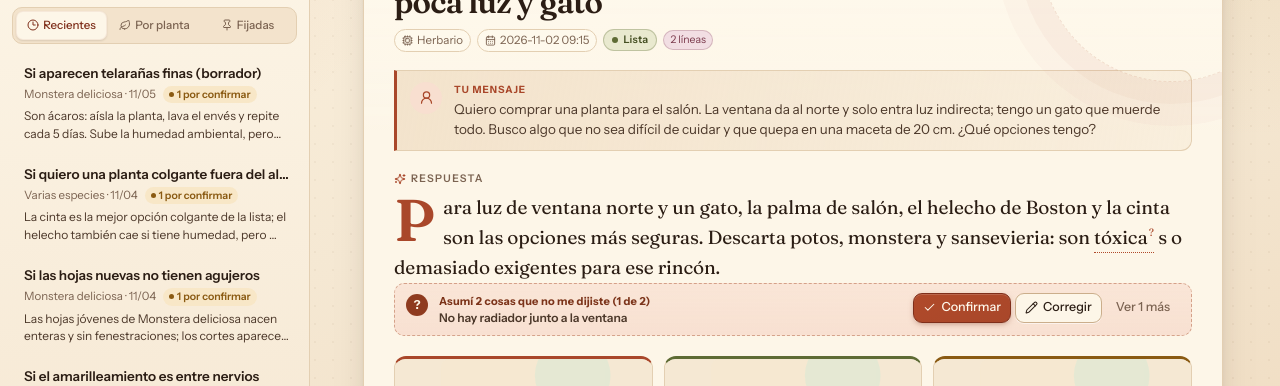
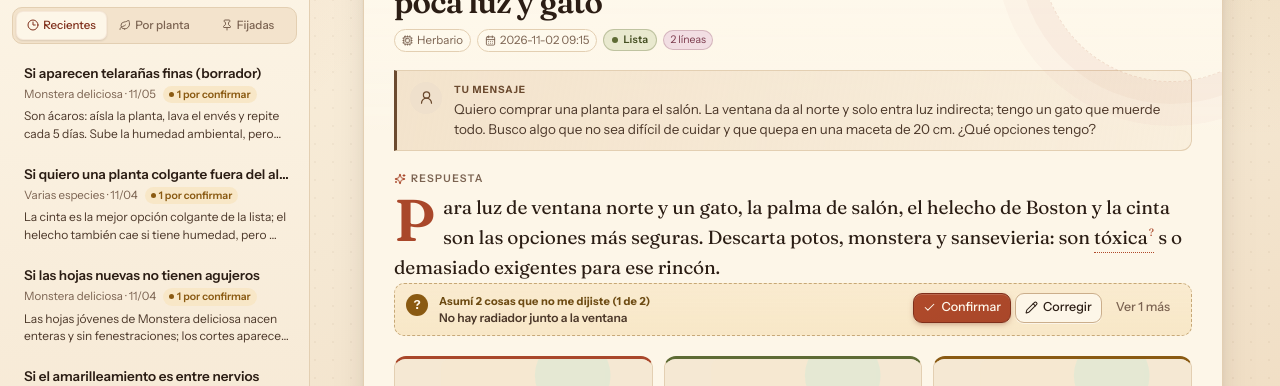
Before and after one commit to SergioCalcinaMuchica/herbario-ihc, a SvelteKit app: page / in a window 1280 px wide. Shown: the part 171-557 px from the top of the page. Built offline with nearby package versions, Linux system fonts and the light colour scheme.

Commit message:
Regla 5.6: el rojo deja de usarse en la franja de supuestos, en Tu mensaje y en el aviso de mascotas

```diff
--- a/src/styles/composer.css
+++ b/src/styles/composer.css
@@ -237,13 +237,13 @@ button.brief-chip:hover { border-color: var(--moss-mid); background: var(--moss-
 .safety-note {
   margin-top: 10px;
   padding: 9px 12px;
-  border: 1px solid color-mix(in srgb, var(--sienna) 35%, transparent);
-  border-left: 3px solid var(--terracotta);
+  border: 1px solid color-mix(in srgb, var(--ochre) 35%, transparent);
+  border-left: 3px solid var(--ochre);
   border-radius: 9px;
-  background: var(--terracotta-soft);
+  background: var(--ochre-soft);
   font-size: 12px;
   line-height: 1.45;
-  color: var(--sienna-dark);
+  color: var(--ochre-dark);
 }
 
 .chips { display: flex; gap: 6px; flex-wrap: wrap; margin-bottom: 8px; }
--- a/src/styles/lamina.css
+++ b/src/styles/lamina.css
@@ -182,7 +182,7 @@
   margin-top: 18px;
   padding: 11px 13px;
   border: 1px solid var(--line);
-  border-left: 3px solid var(--moss);
+  border-left: 3px solid var(--bark);
   border-radius: 0 11px 11px 0;
   background: linear-gradient(100deg, var(--panel-2), color-mix(in srgb, var(--panel-2) 40%, transparent));
 }
@@ -192,8 +192,8 @@
   width: 32px;
   height: 32px;
   border-radius: 50%;
-  background: var(--moss-soft);
-  color: var(--moss);
+  background: var(--bark-soft);
+  color: var(--bark);
 }
 .ask-icon svg { width: 15px; height: 15px; }
 .ask-label {
@@ -204,7 +204,7 @@
   font-weight: 700;
   letter-spacing: 0.1em;
   text-transform: uppercase;
-  color: var(--moss);
+  color: var(--bark);
 }
 .ask-text { margin-top: 2px; font-size: 13.5px; line-height: 1.5; color: var(--ink-soft); }
 
--- a/src/styles/overrides.css
+++ b/src/styles/overrides.css
@@ -212,9 +212,9 @@
   align-items: start;
   gap: 8px 9px;
   padding: 9px 11px;
-  border: 1px dashed color-mix(in srgb, var(--sienna) 45%, transparent);
+  border: 1px dashed color-mix(in srgb, var(--ochre) 45%, transparent);
   border-radius: 10px;
-  background: linear-gradient(180deg, color-mix(in srgb, var(--terracotta-soft) 75%, transparent), var(--terracotta-soft));
+  background: linear-gradient(180deg, color-mix(in srgb, var(--ochre-soft) 75%, transparent), var(--ochre-soft));
   font-size: 12px;
 }
 .assumptions-bar .q {
@@ -223,7 +223,7 @@
   width: 22px;
   height: 22px;
   border-radius: 50%;
-  background: var(--terracotta);
+  background: var(--ochre);
   color: var(--panel-warm);
   font-weight: 700;
   font-size: 12px;
@@ -231,9 +231,9 @@
   margin-top: 1px;
 }
 .assumptions-bar .bar-text { min-width: 0; display: grid; gap: 1px; }
-.assumptions-bar .bar-text strong { font-size: 11px; letter-spacing: 0.02em; color: var(--sienna-dark); }
+.assumptions-bar .bar-text strong { font-size: 11px; letter-spacing: 0.02em; color: var(--ochre-dark); }
 .assumptions-bar .first { color: var(--ink-soft); font-weight: 600; line-height: 1.35; }
-.assumptions-bar .why { color: var(--sienna-dark); font-size: 10.5px; line-height: 1.35; opacity: 0.85; }
+.assumptions-bar .why { color: var(--ochre-dark); font-size: 10.5px; line-height: 1.35; opacity: 0.85; }
 .assumptions-bar .bar-actions { display: flex; align-items: center; gap: 4px; flex-wrap: wrap; justify-content: flex-end; }
 .assumptions-bar .bar-edit { display: flex; gap: 4px; margin-top: 5px; }
 .assumptions-bar .bar-edit input {
```
Also changed, not shown: 1 other file (tests, documents, lock files or other folders).
